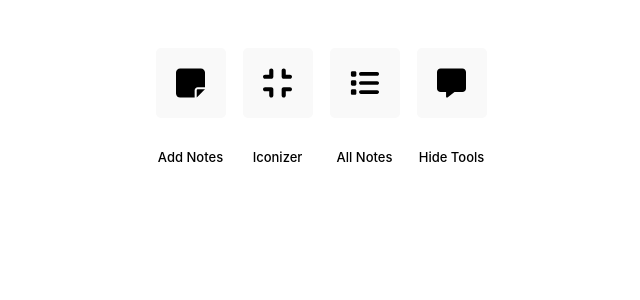
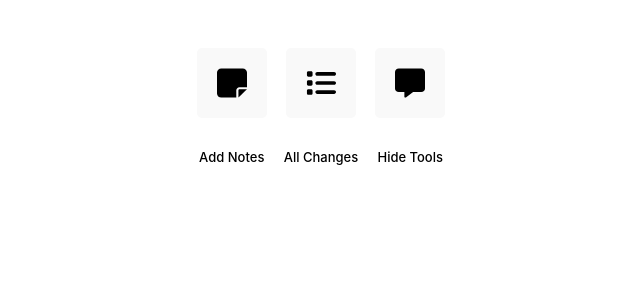
Before and after one commit to Uni-Sopron/project-sitenotes, a React (Vite) app in the folder sitenotes-extension/: page / in a window 1280 px wide. Shown: the top 300 px of the page, without its empty margins (319-959 px from the left). Built offline with nearby package versions, Linux system fonts and the light colour scheme.

Commit message:
taken out unimplemented Iconizer, renamed All Notes to All Changes

```diff
--- a/sitenotes-extension/src/App.tsx
+++ b/sitenotes-extension/src/App.tsx
@@ -52,9 +52,6 @@ const App: React.FC = () => {
               <button onClick={addNote}><img src="/popup-icons/note-sticky-solid.svg" alt="Add Note" /></button>
             </td>
             <td>
-              <button><img src="/popup-icons/compress-solid.svg" alt="Iconizer" /></button>
-            </td>
-            <td>
               <button onClick={openManageNotesPage}><img src="/popup-icons/list-solid.svg" alt="All Notes" /></button>
             </td>
             <td>
@@ -71,10 +68,7 @@ const App: React.FC = () => {
               <p>Add Notes</p>
             </td>
             <td>
-              <p>Iconizer</p>
-            </td>
-            <td>
-              <p>All Notes</p>
+              <p>All Changes</p>
             </td>
             <td>
               <p>{toolsVisible ? "Hide Tools" : "Show Tools"}</p>
```
